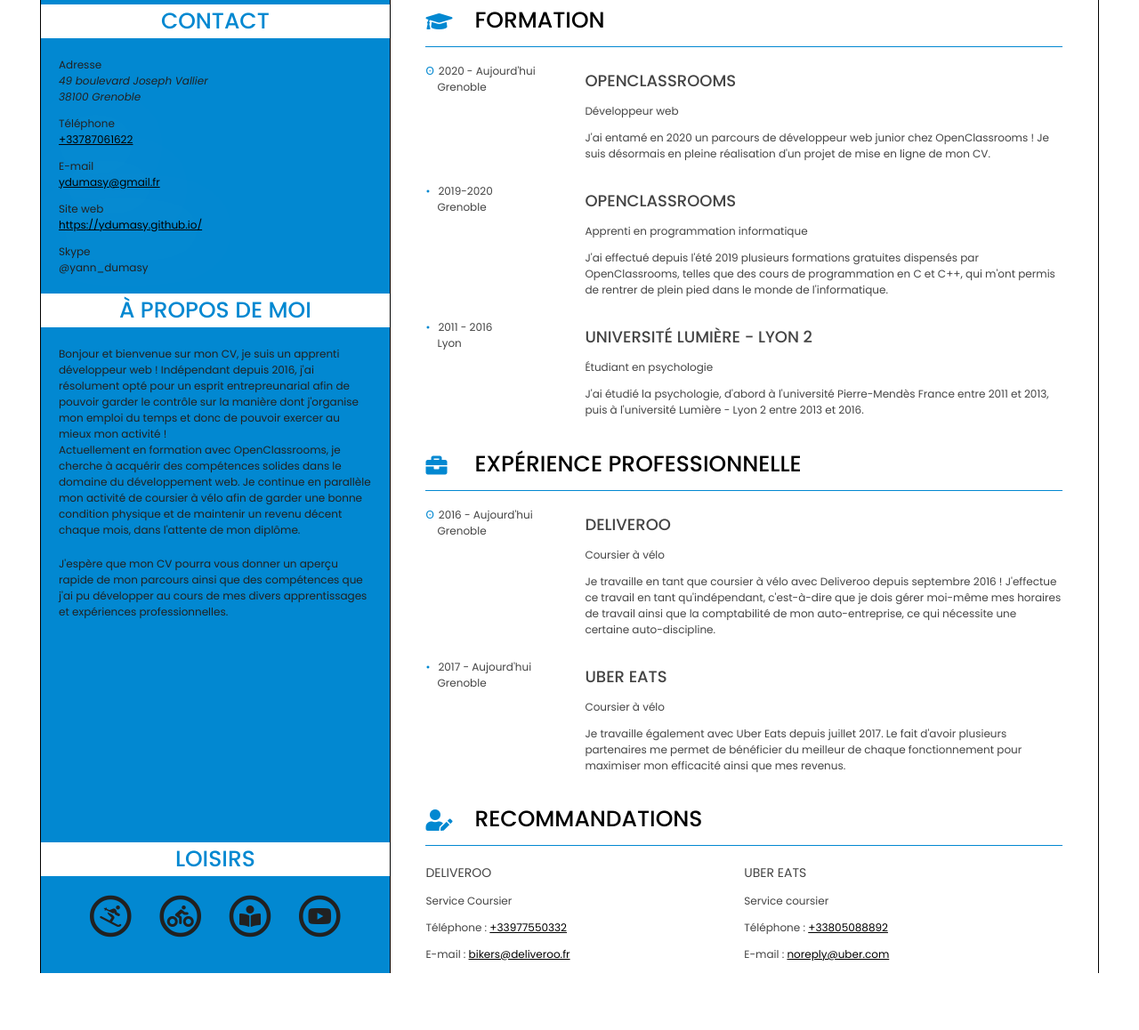
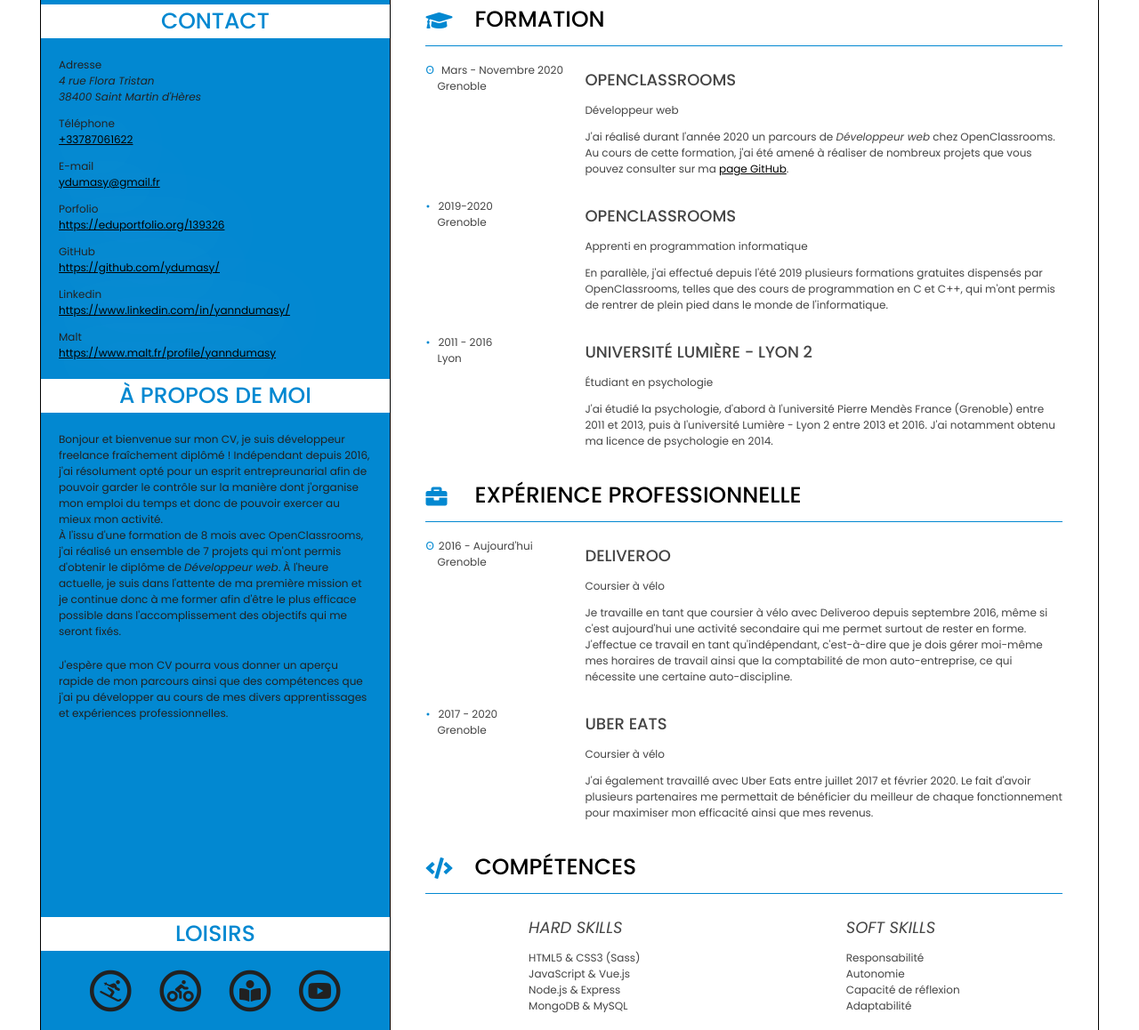
Before and after one commit to ydumasy/ydumasy.github.io, a plain HTML site: page index.html in a window 1280 px wide. Shown: the part 205-1363 px from the top of the page at 89% size. Before the commit the page ends 1299 px from the top, so only its background shows below. Drawn offline with Linux system fonts and the light colour scheme.

Commit message:
Mise à jour du CV

```diff
--- a/css/petite-resolution.css
+++ b/css/petite-resolution.css
@@ -81,7 +81,6 @@ aside {
 }
 
 .loisirs {
-    margin-bottom: 15px;
     margin-top: 0;
 }
 
@@ -116,7 +115,7 @@ header hr {
     display: none;
 }
 
-.formation1, .formation2, .formation3, .experience1, .experience2, .contenu-recommandations {
+.formation1, .formation2, .formation3, .experience1, .experience2 {
     display: -webkit-box;
     display: -ms-flexbox;
     display: flex;
@@ -131,7 +130,7 @@ header hr {
     margin-bottom: 0;
 }
 
-.formation, .experience, .recommandations {
+.formation, .experience, .competences {
     margin-top: 25px;
 }
 
--- a/css/style.css
+++ b/css/style.css
@@ -34,6 +34,11 @@ h2 {
 h3 {
     font-size: 18px;
     font-weight: 500;
+}
+
+ul {
+    list-style: none;
+    padding: 0;
 }
 
 a {
@@ -79,7 +84,8 @@ nav {
 
 header {
     margin-left: 54px;
-    margin-bottom: 103px;
+    margin-top: 43px;
+    margin-bottom: 86px;
 }
 
 header hr {
@@ -95,17 +101,26 @@ header p {
     margin: 0;
 }
 
-.formation, .experience, .recommandations {
+.formation, .experience, .competences {
     width: 90%;
     margin: auto;
 }
 
-.formation1, .formation2, .formation3, .experience1, .experience2, .contenu-recommandations {
+.formation1, .formation2, .formation3, .experience1, .experience2 {
     display: -webkit-box;
     display: -ms-flexbox;
     display: flex;
     -ms-flex-wrap: wrap;
         flex-wrap: wrap;
+}
+
+.competences div {
+    display: -webkit-box;
+    display: -ms-flexbox;
+    display: flex;
+    -ms-flex-wrap: wrap;
+        flex-wrap: wrap;
+    justify-content: space-around;
 }
 
 .formation .premier, .formation .suivant, .experience .premier, .experience .suivant {
@@ -132,23 +147,18 @@ header p {
     margin-left: 13px;
 }
 
+.competences h3 {
+    font-style: italic;
+}
+
 .formation1 section, .formation2 section, .formation3 section, .experience1 section, .experience2 section {
     -webkit-box-flex: 3;
         -ms-flex: 3;
             flex: 3;
 }
 
-.formation1, .formation2, .formation3, .experience1, .experience2, .recommandation1, .recommandation2 {
+.formation1, .formation2, .formation3, .experience1, .experience2, .competence1, .competence2 {
     color: #444444;
-}
-
-.recommandation1 {
-    width: 50%;
-}
-
-.recommandations h3 {
-    font-size: 14px;
-    font-weight: 400;
 }
 
 /* Éléments de la partie aside */
@@ -179,19 +189,17 @@ aside li, aside p {
     text-align: center;
 }
 
-ul {
+.contact-liste {
     color: #212121;
-    list-style: none;
-    padding: 0;
     margin-left: 20px;
     margin-bottom: 10px;
 }
 
-ul p {
+.contact-liste p {
     margin-bottom: 0;
 }
 
-ul a, .pseudo-skype {
+.contact-liste a {
     margin-top: 0;
 }
 
@@ -201,7 +209,8 @@ ul a, .pseudo-skype {
 }
 
 .loisirs {
-    margin-top: 250px;
+    margin-top: 220px;
+    margin-bottom: 20px;
 }
 
 .icones {
--- a/index.html
+++ b/index.html
@@ -3,14 +3,14 @@
 <head>
     <meta charset="UTF-8">
     <meta name="viewport" content="width=device-width, initial-scale=1.0">
-    <meta name="description" content="Bonjour et bienvenue sur mon site, n'hésitez pas à aller faire un tour sur mon CV !">
+    <meta name="description" content="Bonjour et bienvenue sur mon CV !">
 
     <link href="css/style.css" rel="stylesheet">
     <link href="css/petite-resolution.css"  media="screen and (max-width: 991px)" rel="stylesheet">
     <link href="css/all.css" rel="stylesheet">
     <link href="https://fonts.googleapis.com/css2?family=Poppins:ital,wght@0,400;0,500;1,400&display=swap" rel="stylesheet">
 
-    <title>Mon CV</title>
+    <title>Yann Dumasy</title>
 </head>
 
 <body>
@@ -18,7 +18,7 @@
         <nav>
             <ul class="nav1">
                 <li><a href="#formation-ancre">Formation</a></li>
-                <li><a href="#recommandations-ancre">Recommandations</a></li>
+                <li><a href="#competences-ancre">Compétences</a></li>
                 <li><a href="#experience-ancre">Expérience</a></li>
             </ul>
             <ul class="nav2">
@@ -37,11 +37,11 @@
             <h2>Formation</h2>
             <hr>
             <article class="formation1">
-                <p class="premier">2020 - Aujourd'hui<br><span>Grenoble</span></p>
+                <p class="premier"> Mars - Novembre 2020<br><span>Grenoble</span></p>
                 <section>
                     <h3>OpenClassRooms</h3>
                     <p>Développeur web</p>
-                    <p>J'ai entamé en 2020 un parcours de développeur web junior chez OpenClassrooms ! Je suis désormais en pleine réalisation d'un projet de mise en ligne de mon CV.</p>
+                    <p>J'ai réalisé durant l'année 2020 un parcours de <em>Développeur web</em> chez OpenClassrooms. Au cours de cette formation, j'ai été amené à réaliser de nombreux projets que vous pouvez consulter sur ma <a href="https://github.com/ydumasy/">page GitHub</a>.</p>
                 </section>
             </article>
             <article class="formation2">
@@ -49,7 +49,7 @@
                 <section>
                     <h3>OpenClassrooms</h3>
                     <p>Apprenti en programmation informatique</p>
-                    <p>J'ai effectué depuis l'été 2019 plusieurs formations gratuites dispensés par OpenClassrooms, telles que des cours de programmation en C et C++, qui m'ont permis de rentrer de plein pied dans le monde de l'informatique.</p>
+                    <p>En parallèle, j'ai effectué depuis l'été 2019 plusieurs formations gratuites dispensés par OpenClassrooms, telles que des cours de programmation en C et C++, qui m'ont permis de rentrer de plein pied dans le monde de l'informatique.</p>
                 </section>
             </article>
             <article class="formation3">
@@ -57,7 +57,7 @@
                 <section>
                     <h3>Université Lumière - Lyon 2</h3>
                     <p>Étudiant en psychologie</p>
-                    <p>J'ai étudié la psychologie, d'abord à l'université Pierre-Mendès France entre 2011 et 2013, puis à l'université Lumière - Lyon 2 entre 2013 et 2016.</p>
+                    <p>J'ai étudié la psychologie, d'abord à l'université Pierre Mendès France (Grenoble) entre 2011 et 2013, puis à l'université Lumière - Lyon 2 entre 2013 et 2016. J'ai notamment obtenu ma licence de psychologie en 2014.</p>
                 </section>
             </article>
         </section>
@@ -71,36 +71,42 @@
                 <section>
                     <h3>Deliveroo</h3>
                     <p>Coursier à vélo</p>
-                    <p>Je travaille en tant que coursier à vélo avec Deliveroo depuis septembre 2016 ! J'effectue ce travail en tant qu'indépendant, c'est-à-dire que je dois gérer moi-même mes horaires de travail ainsi que la comptabilité de mon auto-entreprise, ce qui nécessite une certaine auto-discipline.</p>
+                    <p>Je travaille en tant que coursier à vélo avec Deliveroo depuis septembre 2016, même si c'est aujourd'hui une activité secondaire qui me permet surtout de rester en forme. J'effectue ce travail en tant qu'indépendant, c'est-à-dire que je dois gérer moi-même mes horaires de travail ainsi que la comptabilité de mon auto-entreprise, ce qui nécessite une certaine auto-discipline.</p>
                 </section>
             </article>
             <article class="experience2">
-                <p class="suivant">2017 - Aujourd'hui<br><span>Grenoble</span></p>
+                <p class="suivant">2017 - 2020<br><span>Grenoble</span></p>
                 <section>
                     <h3>Uber Eats</h3>
                     <p>Coursier à vélo</p>
-                    <p>Je travaille également avec Uber Eats depuis juillet 2017. Le fait d'avoir plusieurs partenaires me permet de bénéficier du meilleur de chaque fonctionnement pour maximiser mon efficacité ainsi que mes revenus.</p>
+                    <p>J'ai également travaillé avec Uber Eats entre juillet 2017 et février 2020. Le fait d'avoir plusieurs partenaires me permettait de bénéficier du meilleur de chaque fonctionnement pour maximiser mon efficacité ainsi que mes revenus.</p>
                 </section>
             </article>
         </section>
 
-        <section class="recommandations" id="recommandations-ancre">
-            <i class="fas fa-user-edit fa-2x"></i>
-            <h2>Recommandations</h2>
+        <section class="competences" id="competences-ancre">
+            <i class="fas fa-code fa-2x"></i>
+            <h2>Compétences</h2>
             <hr>
-            <div class="contenu-recommandations">
-                <section class="recommandation1">
-                    <h3>Deliveroo</h3>
-                    <p>Service Coursier</p>
-                    <p>Téléphone : <a href="tel:+33">+33977550332</a></p>
-                    <p>E-mail : <a href="mailto:bikers@deliveroo.fr">bikers@deliveroo.fr</a></p>
-                </section>
-                <section class="recommandation2">
-                    <h3>Uber Eats</h3>
-                    <p>Service coursier</p>
-                    <p>Téléphone : <a href="tel:+33">+33805088892</a></p>
-                    <p>E-mail : <a href="mailto:noreply@uber.com">noreply@uber.com</a></p>
-                </section>
+            <div>
+                <article class="competence1">
+                <h3>Hard skills</h3>
+                    <ul>
+                        <li>HTML5 & CSS3 (Sass)</li>
+                        <li>JavaScript & Vue.js</li>
+                        <li>Node.js & Express</li>
+                        <li>MongoDB & MySQL</li>
+                    </ul>
+                </article>
+                <article class="competence2">
+                    <h3>Soft skills</h3>
+                    <ul>
+                        <li>Responsabilité</li>
+                        <li>Autonomie</li>
+                        <li>Capacité de réflexion</li>
+                        <li>Adaptabilité</li>
+                    </ul>
+                </article>
             </div>
         </section>
     </main>
@@ -111,18 +117,20 @@
         </section>
         <section class="contact" id="contact-ancre">
             <h2>Contact</h2>
-            <ul>
-            <li><p>Adresse</p><address>49 boulevard Joseph Vallier<br>38100 Grenoble</address></li>
-            <li><p>Téléphone</p><a href="tel:+33">+33787061622</a></li>
-            <li><p>E-mail</p><a href="mailto:ydumasy@gmail.fr">ydumasy@gmail.fr</a></li>
-            <li><p>Site web</p><a href="https://ydumasy.github.io/">https://ydumasy.github.io/</a></li>
-            <li><p>Skype</p><p class="pseudo-skype">@yann_dumasy</p></li>
+            <ul class="contact-liste">
+                <li><p>Adresse</p><address>4 rue Flora Tristan<br>38400 Saint Martin d'Hères</address></li>
+                <li><p>Téléphone</p><a href="tel:+33">+33787061622</a></li>
+                <li><p>E-mail</p><a href="mailto:ydumasy@gmail.fr">ydumasy@gmail.fr</a></li>
+                <li><p>Porfolio</p><a href="https://eduportfolio.org/139326">https://eduportfolio.org/139326</a></li>
+                <li><p>GitHub</p><a href="https://github.com/ydumasy/">https://github.com/ydumasy/</a></li>
+                <li><p>Linkedin</p><a href="https://www.linkedin.com/in/yanndumasy/">https://www.linkedin.com/in/yanndumasy/</a></li>
+                <li><p>Malt</p><a href="https://www.malt.fr/profile/yanndumasy">https://www.malt.fr/profile/yanndumasy</a></li>
             </ul>
         </section>
 
         <section class="a-propos" id="a-propos-ancre">
             <h2>À propos de moi</h2>
-            <p>Bonjour et bienvenue sur mon CV, je suis un apprenti développeur web ! Indépendant depuis 2016, j'ai résolument opté pour un esprit entrepreunarial afin de pouvoir garder le contrôle sur la manière dont j'organise mon emploi du temps et donc de pouvoir exercer au mieux mon activité !<br>Actuellement en formation avec OpenClassrooms, je cherche à acquérir des compétences solides dans le domaine du développement web. Je continue en parallèle mon activité de coursier à vélo afin de garder une bonne condition physique et de maintenir un revenu décent chaque mois, dans l'attente de mon diplôme.</p>
+            <p>Bonjour et bienvenue sur mon CV, je suis développeur freelance fraîchement diplômé ! Indépendant depuis 2016, j'ai résolument opté pour un esprit entrepreunarial afin de pouvoir garder le contrôle sur la manière dont j'organise mon emploi du temps et donc de pouvoir exercer au mieux mon activité.<br>À l'issu d'une formation de 8 mois avec OpenClassrooms, j'ai réalisé un ensemble de 7 projets qui m'ont permis d'obtenir le diplôme de <em>Développeur web</em>. À l'heure actuelle, je suis dans l'attente de ma première mission et je continue donc à me former afin d'être le plus efficace possible dans l'accomplissement des objectifs qui me seront fixés.</p>
             <p>J'espère que mon CV pourra vous donner un aperçu rapide de mon parcours ainsi que des compétences que j'ai pu développer au cours de mes divers apprentissages et expériences professionnelles.</p>
         </section>
 
```
